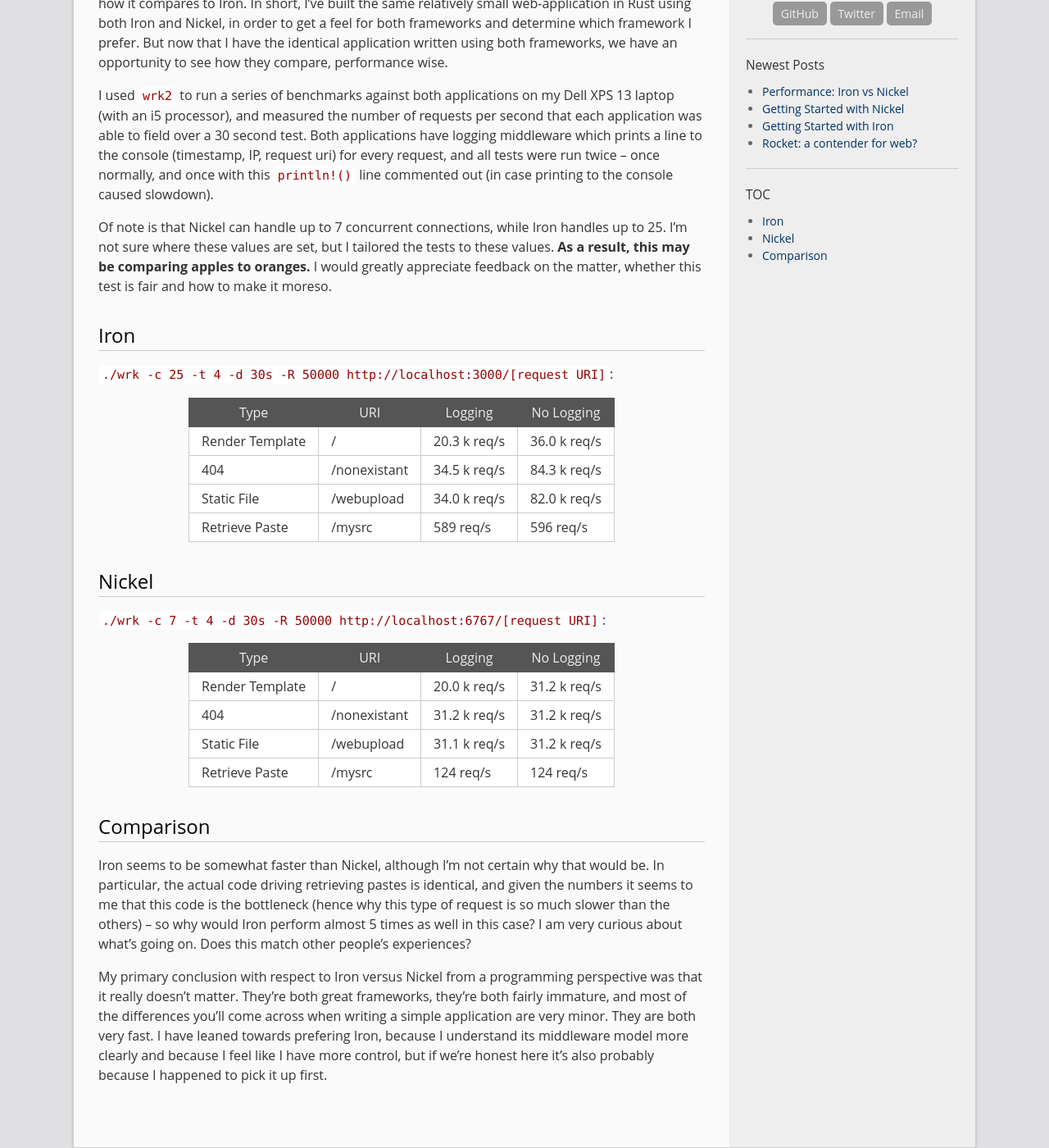
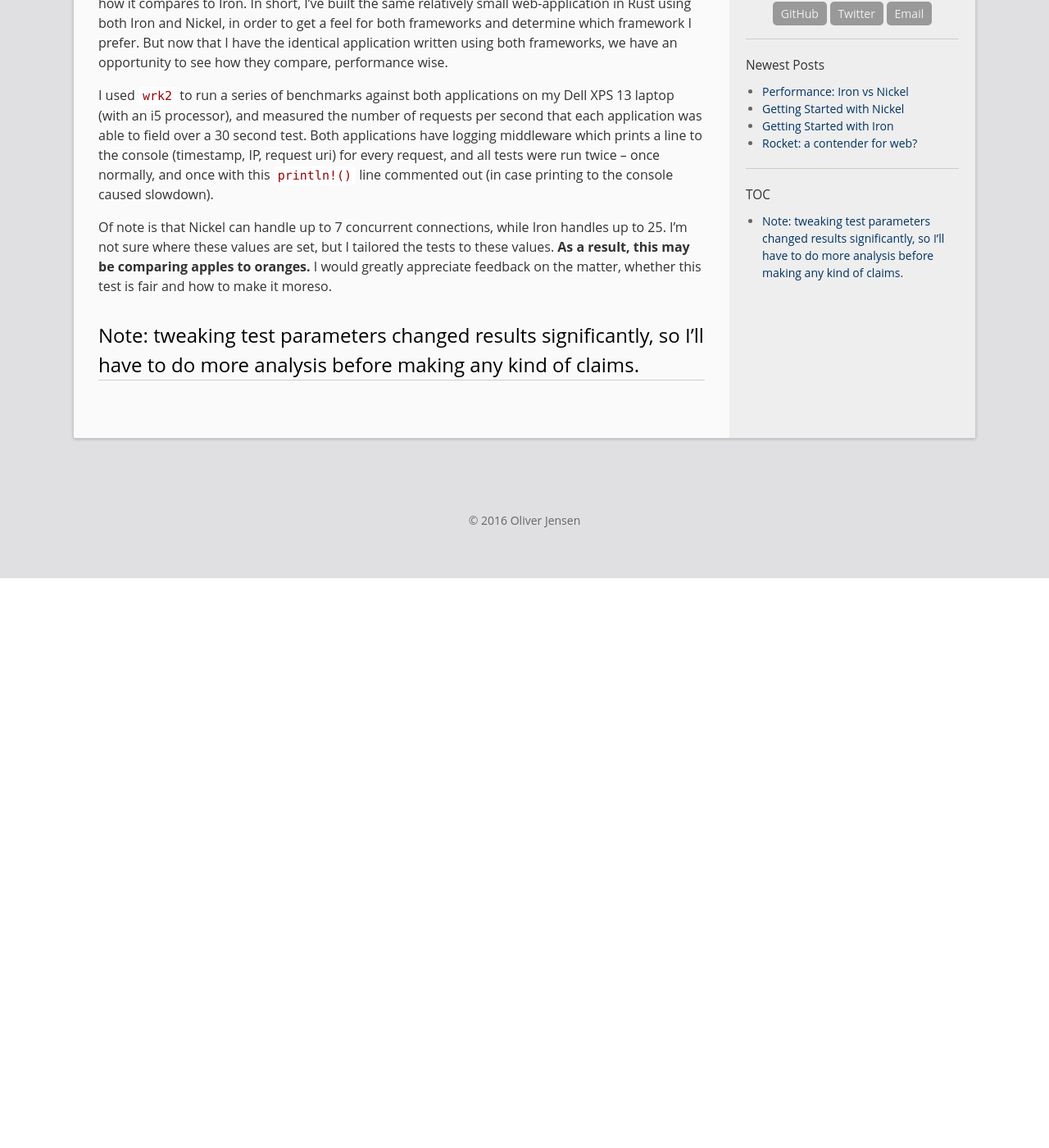
Before and after one commit to ojensen5115/ojensen5115.github.io, a Jekyll site: the page built from _posts/2017-01-17-iron-nickel-performance.md, in a window 1280 px wide and 1400 px high, scrolled down 305 px. Shown: the whole window at 82% size. Built offline with Jekyll 4.4.1, drawn with Linux system fonts in a browser that asks for light colours; comment, search, counter and statistics services are not loaded; after the commit the page ends 1010 px from its top, so only the background shows below that.

Commit message:
temporarily remove benchmark results

```diff
--- a/_posts/2017-01-17-iron-nickel-performance.md
+++ b/_posts/2017-01-17-iron-nickel-performance.md
@@ -12,30 +12,36 @@ I used `wrk2` to run a series of benchmarks against both applications on my Dell
 
 Of note is that Nickel can handle up to 7 concurrent connections, while Iron handles up to 25. I'm not sure where these values are set, but I tailored the tests to these values. **As a result, this may be comparing apples to oranges.** I would greatly appreciate feedback on the matter, whether this test is fair and how to make it moreso.
 
+
+## Note: tweaking test parameters changed results significantly, so I'll have to do more analysis before making any kind of claims.
+<!--
+
 ## Iron
 
-`./wrk -c 25 -t 4 -d 30s -R 50000 http://localhost:3000/[request URI]`:
+`./wrk -c 25 -t 4 -d 30s -R 300000 http://localhost:3000/[request URI]`:
 
 | Type | URI | Logging | No Logging |
 |---|---|---|---|
-| Render Template | /            | 20.3 k req/s | 36.0 k req/s |
-| 404             | /nonexistant | 34.5 k req/s | 84.3 k req/s |
-| Static File     | /webupload   | 34.0 k req/s | 82.0 k req/s |
-| Retrieve Paste  | /mysrc       | 589 req/s    | 596 req/s    |
+| Render Template | /            | 25.5 k req/s | 37.3 k req/s |
+| 404             | /nonexistant | 42.1 k req/s | 86.4 k req/s |
+| Static File     | /webupload   | 41.6 k req/s | 80.8 k req/s |
+| Retrieve Paste  | /mysrc       | 594 req/s    | 596 req/s    |
 
 ## Nickel
 
-`./wrk -c 7 -t 4 -d 30s -R 50000 http://localhost:6767/[request URI]`:
+`./wrk -c 7 -t 4 -d 30s -R 300000 http://localhost:6767/[request URI]`:
 
 | Type | URI | Logging | No Logging |
 |---|---|---|---|
-| Render Template | /            | 20.0 k req/s | 31.2 k req/s |
-| 404             | /nonexistant | 31.2 k req/s | 31.2 k req/s |
-| Static File     | /webupload   | 31.1 k req/s | 31.2 k req/s |
-| Retrieve Paste  | /mysrc       | 124 req/s    | 124 req/s    |
+| Render Template | /               | 24.7 k req/s | 40.0 k req/s  |
+| 404             | /nonexistant    | 47.2 k req/s | 111.0 k req/s |
+| Static File     | /webupload.html | 43.5 k req/s | 101.5 k req/s |
+| Retrieve Paste  | /mysrc          | 99 req/s     | 99 req/s      |
 
 ## Comparison
 
 Iron seems to be somewhat faster than Nickel, although I'm not certain why that would be. In particular, the actual code driving retrieving pastes is identical, and given the numbers it seems to me that this code is the bottleneck (hence why this type of request is so much slower than the others) -- so why would Iron perform almost 5 times as well in this case? I am very curious about what's going on. Does this match other people's experiences?
 
 My primary conclusion with respect to Iron versus Nickel from a programming perspective was that it really doesn't matter. They're both great frameworks, they're both fairly immature, and most of the differences you'll come across when writing a simple application are very minor. They are both very fast. I have leaned towards prefering Iron, because I understand its middleware model more clearly and because I feel like I have more control, but if we're honest here it's also probably because I happened to pick it up first.
+
+-->
```
